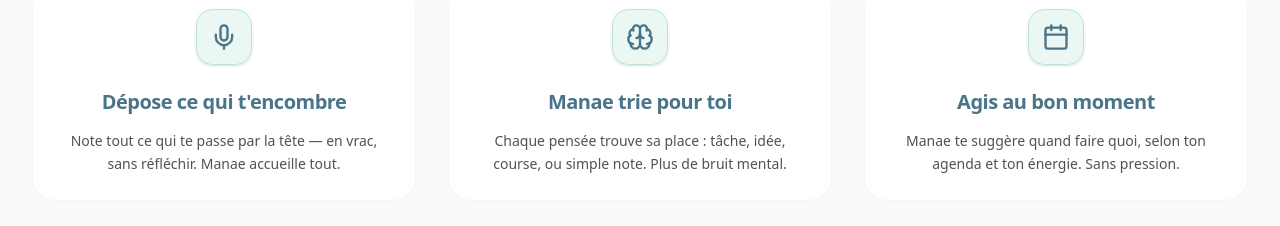
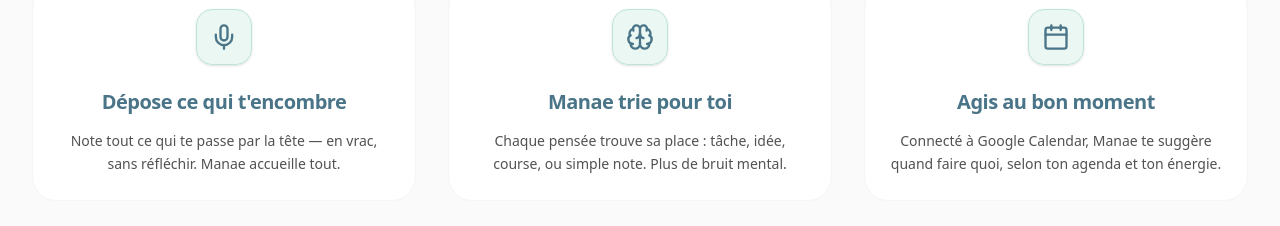
Before and after one commit to sandrinelay/manae-landing, a Next.js app: page / in a window 1280 px wide. Shown: the part 1180-1406 px from the top of the page. Built offline with nearby package versions, Linux system fonts and the light colour scheme; no server answers.

Commit message:
add: Google calendar wording

```diff
--- a/components/sections/Features.tsx
+++ b/components/sections/Features.tsx
@@ -39,7 +39,7 @@ export const Features: React.FC = () => {
 
           <FeatureItem
              title="Agis au bon moment"
-             description="Manae te suggère quand faire quoi, selon ton agenda et ton énergie. Sans pression."
+             description="Connecté à Google Calendar, Manae te suggère quand faire quoi, selon ton agenda et ton énergie."
              icon={Calendar}
           />
         </div>
```
